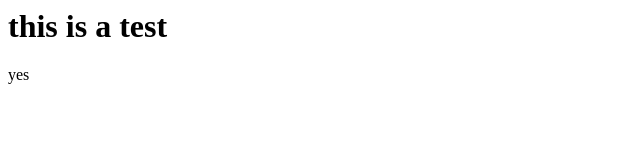
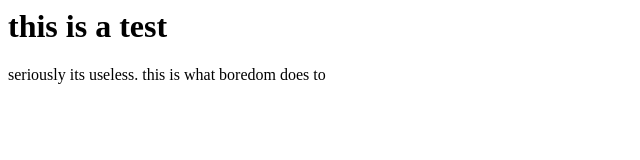
Before and after one commit to D4nkStoleMyName/d4nkm3m3r.github.io, a plain HTML site: page index.html in a window 1280 px wide. Shown: the whole page, without its empty margins (0-640 px from the left). Drawn offline with Linux system fonts and the light colour scheme.

Commit message:
Update index.html

```diff
--- a/index.html
+++ b/index.html
@@ -7,7 +7,7 @@
        this is a test
     </h1>
     <p>
-        yes
+        seriously its useless. this is what boredom does to
     </p>
 
 </body>
```
